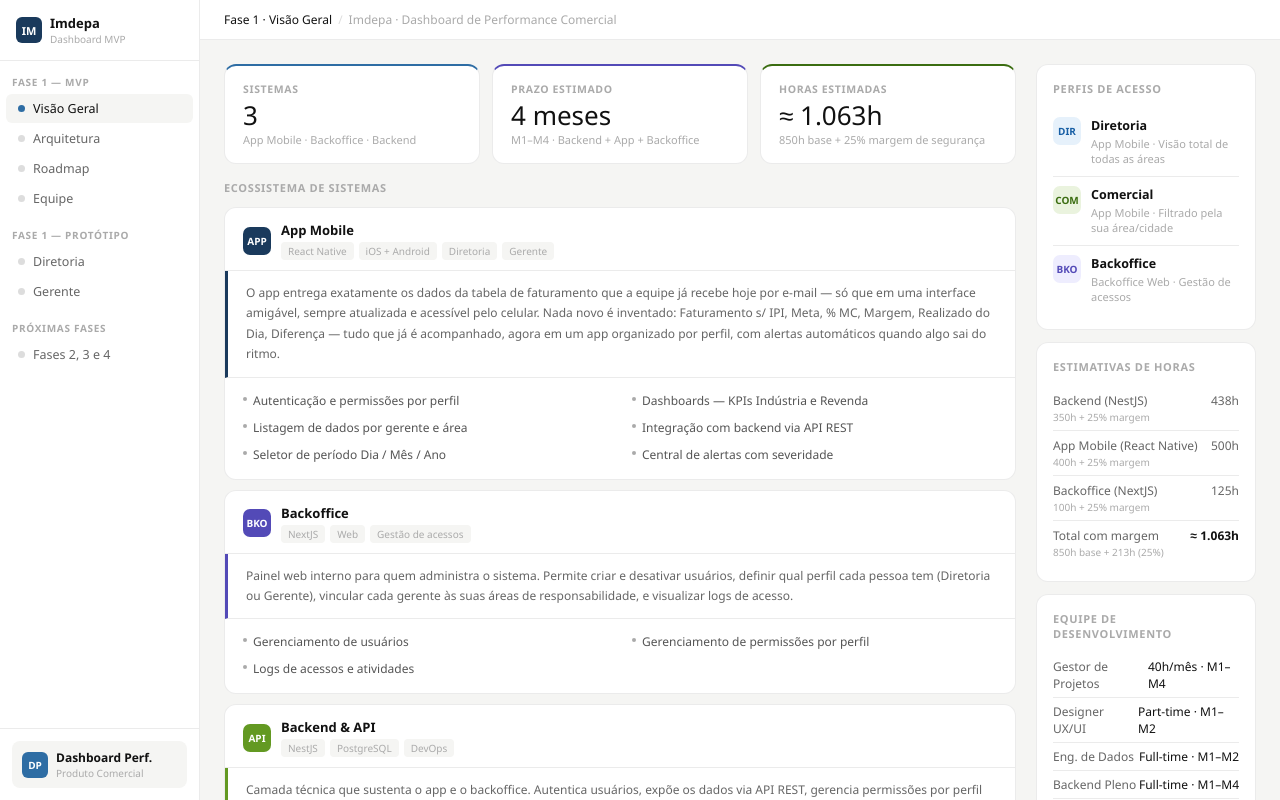
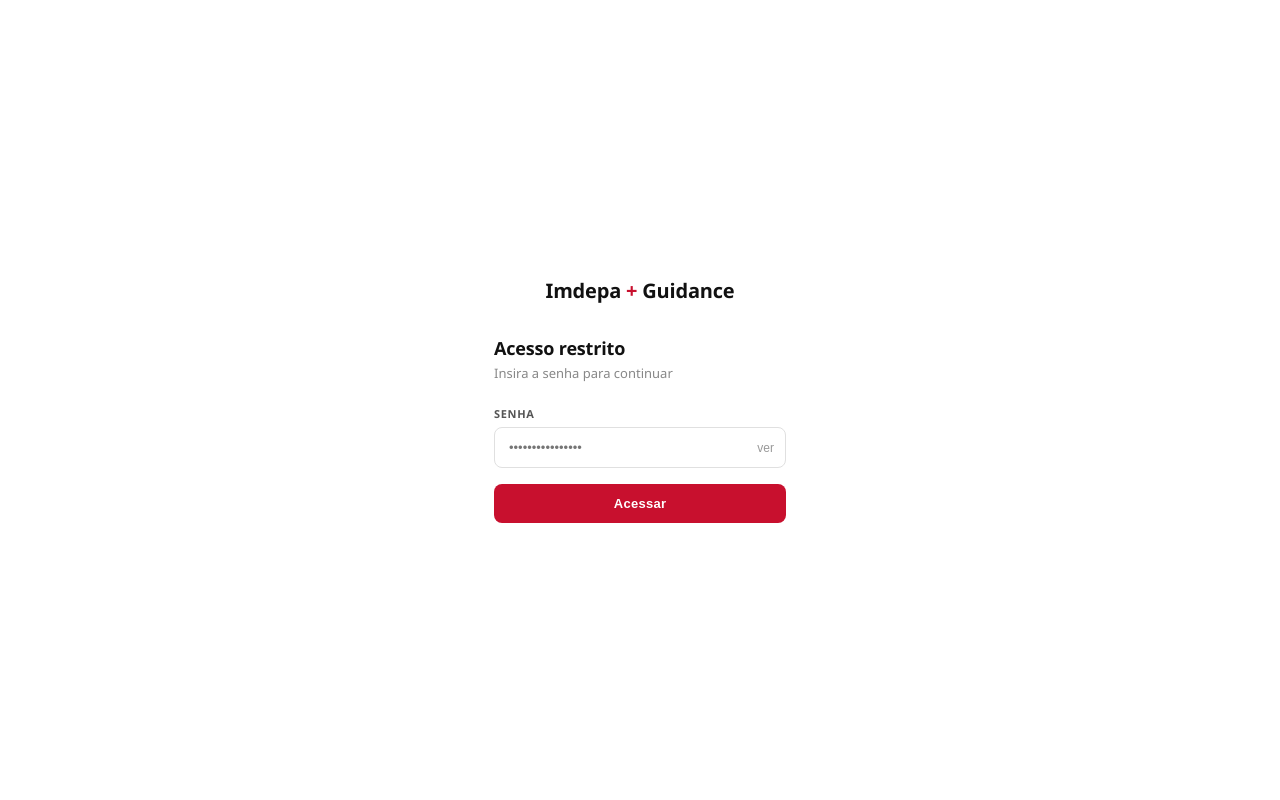
Before and after one commit to PedroSantosbji/Imdepa, a React (Vite) app: page / in a window 1280 px wide. Built offline with nearby package versions, Linux system fonts and the light colour scheme.

Commit message:
Update App.jsx

```diff
--- a/src/App.jsx
+++ b/src/App.jsx
@@ -71,7 +71,7 @@
   const metrics=[
     {label:"Sistemas",value:"3",sub:"App Mobile · Backoffice · Backend",accent:C.blue},
     {label:"Prazo Estimado",value:"4 meses",sub:"M1–M4 · Backend + App + Backoffice",accent:C.purple},
-    {label:"Horas Estimadas",value:"≈ 1.063h",sub:"850h base + 25% margem de segurança",accent:C.green},
+    {label:"Horas Estimadas",value:"≈ 1.063h",sub:"Backend · App Mobile · Backoffice",accent:C.green},
   ];
   const systems=[
     {
@@ -117,18 +117,31 @@
     {abbr:"BKO",name:"Backoffice", desc:"Backoffice Web · Gestão de acessos",             bg:C.purpleL,color:C.purple},
   ];
   return(
-    <div style={{flex:1,overflowY:"auto",padding:24,display:"flex",gap:20,alignItems:"flex-start"}}>
-      <div style={{flex:1,minWidth:0,display:"flex",flexDirection:"column",gap:16}}>
+    <div style={{flex:1,overflowY:"auto",padding:24,display:"flex",flexDirection:"column",gap:16}}>
+
+      {/* Métricas */}
       <div style={{display:"grid",gridTemplateColumns:"repeat(3,1fr)",gap:12}}>
-          {metrics.map(m=><div key={m.label} style={{...card(),padding:"16px 18px",borderTop:`2.5px solid ${m.accent}`}}><div style={lbl}>{m.label}</div><div style={big}>{m.value}</div><div style={sub}>{m.sub}</div></div>)}
-        </div>
-        <div><ST>Ecossistema de sistemas</ST>
+        {metrics.map(m=>(
+          <div key={m.label} style={{...card(),padding:"16px 18px",borderTop:`2.5px solid ${m.accent}`}}>
+            <div style={lbl}>{m.label}</div>
+            <div style={big}>{m.value}</div>
+            <div style={sub}>{m.sub}</div>
+          </div>
+        ))}
+      </div>
+
+      {/* Sistemas */}
+      <div>
+        <ST>Ecossistema de sistemas</ST>
         <div style={{display:"flex",flexDirection:"column",gap:10}}>
           {systems.map(s=>(
             <div key={s.abbr} style={card({overflow:"hidden"})}>
               <div style={{display:"flex",alignItems:"center",gap:10,padding:"13px 18px 10px",borderBottom:`0.5px solid ${C.border}`}}>
                 <div style={{width:28,height:28,borderRadius:7,background:s.bg,display:"flex",alignItems:"center",justifyContent:"center",fontSize:10,fontWeight:700,color:"#fff",flexShrink:0}}>{s.abbr}</div>
-                  <div><div style={{fontSize:13,fontWeight:600,color:C.text}}>{s.name}</div><div style={{display:"flex",gap:5,marginTop:3,flexWrap:"wrap"}}>{s.tags.map(t=><span key={t} style={pill(C.bg,C.hint)}>{t}</span>)}</div></div>
+                <div>
+                  <div style={{fontSize:13,fontWeight:600,color:C.text}}>{s.name}</div>
+                  <div style={{display:"flex",gap:5,marginTop:3,flexWrap:"wrap"}}>{s.tags.map(t=><span key={t} style={pill(C.bg,C.hint)}>{t}</span>)}</div>
+                </div>
               </div>
               <div style={{padding:"12px 18px",borderBottom:`0.5px solid ${C.border}`,fontSize:12,color:C.muted,lineHeight:1.7,borderLeft:`3px solid ${s.bg}`}}>
                 {s.desc}
@@ -138,17 +151,32 @@
           ))}
         </div>
       </div>
-      </div>
-      <div style={{width:220,minWidth:220,display:"flex",flexDirection:"column",gap:12}}>
-        <div style={{...card(),padding:16}}><ST>Perfis de acesso</ST>
-          {profiles.map((p,i)=><div key={p.abbr} style={{display:"flex",alignItems:"flex-start",gap:10,padding:"9px 0",borderBottom:i<profiles.length-1?`0.5px solid ${C.border}`:"none"}}><Badge a={p.abbr} bg={p.bg} color={p.color}/><div><div style={{fontSize:12.5,fontWeight:600,color:C.text,marginBottom:2}}>{p.name}</div><div style={{fontSize:11,color:C.hint,lineHeight:1.4}}>{p.desc}</div></div></div>)}
-        </div>
-        <div style={{...card(),padding:16}}><ST>Estimativas de horas</ST>
+
+      {/* Painéis inferiores em grid */}
+      <div style={{display:"grid",gridTemplateColumns:"1fr 1fr 1fr",gap:12}}>
+
+        {/* Perfis */}
+        <div style={{...card(),padding:16}}>
+          <ST>Perfis de acesso</ST>
+          {profiles.map((p,i)=>(
+            <div key={p.abbr} style={{display:"flex",alignItems:"flex-start",gap:10,padding:"9px 0",borderBottom:i<profiles.length-1?`0.5px solid ${C.border}`:"none"}}>
+              <Badge a={p.abbr} bg={p.bg} color={p.color}/>
+              <div>
+                <div style={{fontSize:12.5,fontWeight:600,color:C.text,marginBottom:2}}>{p.name}</div>
+                <div style={{fontSize:11,color:C.hint,lineHeight:1.4}}>{p.desc}</div>
+              </div>
+            </div>
+          ))}
+        </div>
+
+        {/* Estimativas */}
+        <div style={{...card(),padding:16}}>
+          <ST>Estimativas de horas</ST>
           {[
-            {l:"Backend (NestJS)",      v:"438h",     sub:"350h + 25% margem"},
-            {l:"App Mobile (React Native)", v:"500h", sub:"400h + 25% margem"},
-            {l:"Backoffice (NextJS)",   v:"125h",     sub:"100h + 25% margem"},
-            {l:"Total com margem",      v:"≈ 1.063h", sub:"850h base + 213h (25%)"},
+            {l:"Backend (NestJS)",           v:"438h",     sub:""},
+            {l:"App Mobile (React Native)",  v:"500h",     sub:""},
+            {l:"Backoffice (NextJS)",        v:"125h",     sub:""},
+            {l:"Total",                      v:"≈ 1.063h", sub:""},
           ].map((e,i,arr)=>(
             <div key={e.l} style={{display:"flex",justifyContent:"space-between",alignItems:"flex-start",fontSize:12,padding:"6px 0",borderBottom:i<arr.length-1?`0.5px solid ${C.border}`:"none"}}>
               <div><span style={{color:C.muted}}>{e.l}</span>{e.sub&&<div style={{fontSize:10,color:C.hint,marginTop:1}}>{e.sub}</div>}</div>
@@ -156,20 +184,24 @@
             </div>
           ))}
         </div>
-        <div style={{...card(),padding:16}}><ST>Equipe de desenvolvimento</ST>
+
+        {/* Equipe */}
+        <div style={{...card(),padding:16}}>
+          <ST>Equipe de desenvolvimento</ST>
           {[
-            {l:"Gestor de Projetos",    v:"40h/mês · M1–M4"},
-            {l:"Designer UX/UI",        v:"Part-time · M1–M2"},
-            {l:"Eng. de Dados",         v:"Full-time · M1–M2"},
-            {l:"Backend Pleno",         v:"Full-time · M1–M4"},
-            {l:"Front End/Mobile Pleno",v:"Full-time · M1–M4"},
+            {l:"Gestor de Projetos",     v:"40h/mês · M1–M4"},
+            {l:"Designer UX/UI",         v:"Part-time · M1–M2"},
+            {l:"Eng. de Dados",          v:"Full-time · M1–M2"},
+            {l:"Backend Pleno",          v:"Full-time · M1–M4"},
+            {l:"Front End/Mobile Pleno", v:"Full-time · M1–M4"},
           ].map((e,i,arr)=>(
             <div key={e.l} style={{display:"flex",justifyContent:"space-between",fontSize:12,padding:"5px 0",borderBottom:i<arr.length-1?`0.5px solid ${C.border}`:"none"}}>
               <span style={{color:C.muted}}>{e.l}</span>
-              <span style={{color:C.text,fontWeight:500}}>{e.v}</span>
-            </div>
-          ))}
-        </div>
+              <span style={{color:C.text,fontWeight:500,flexShrink:0,marginLeft:8,textAlign:"right"}}>{e.v}</span>
+            </div>
+          ))}
+        </div>
+
       </div>
     </div>
   );
@@ -1481,10 +1513,109 @@
 
 
 // ═══════════════════════════════════════════════════════════════════════════════
+// PAGE: LOGIN
+// ═══════════════════════════════════════════════════════════════════════════════
+function PageLogin({onLogin}){
+  const [senha,setSenha]=useState("");
+  const [erro,setErro]=useState(false);
+  const [mostrar,setMostrar]=useState(false);
+
+  function tentar(){
+    if(senha==="imdepa_e_guidance"){
+      onLogin();
+    } else {
+      setErro(true);
+      setSenha("");
+      setTimeout(()=>setErro(false),2500);
+    }
+  }
+
+  return(
+    <div style={{
+      display:"flex",alignItems:"center",justifyContent:"center",
+      height:"100vh",width:"100%",
+      fontFamily:"'DM Sans','Segoe UI',sans-serif",
+      backgroundColor:"#FFFFFF",
+    }}>
+      <div style={{width:"100%",maxWidth:340,padding:"0 24px",textAlign:"center"}}>
+
+        {/* Brand */}
+        <div style={{marginBottom:32}}>
+          <div style={{fontSize:20,fontWeight:800,color:"#111",letterSpacing:"-0.01em"}}>
+            Imdepa <span style={{color:"#C8102E"}}>+</span> Guidance
+          </div>
+        </div>
+
+        <div style={{marginBottom:24,textAlign:"left"}}>
+          <div style={{fontSize:18,fontWeight:700,color:"#111",marginBottom:4,letterSpacing:"-0.01em"}}>Acesso restrito</div>
+          <div style={{fontSize:13,color:"#888"}}>Insira a senha para continuar</div>
+        </div>
+
+        <div style={{textAlign:"left"}}>
+          <div style={{marginBottom:12}}>
+            <div style={{fontSize:11,fontWeight:600,color:"#555",textTransform:"uppercase",letterSpacing:"0.06em",marginBottom:6}}>Senha</div>
+            <div style={{position:"relative"}}>
+              <input
+                type={mostrar?"text":"password"}
+                value={senha}
+                onChange={e=>{setSenha(e.target.value);setErro(false);}}
+                placeholder="••••••••••••••••"
+                autoFocus
+                onKeyDown={e=>e.key==="Enter"&&tentar()}
+                style={{
+                  width:"100%",padding:"12px 48px 12px 14px",
+                  borderRadius:8,fontSize:13,
+                  backgroundColor:"#fff",
+                  border:`1.5px solid ${erro?"#C8102E":"#E0E0E0"}`,
+                  color:"#111",outline:"none",boxSizing:"border-box",
+                }}
+              />
+              <button onClick={()=>setMostrar(v=>!v)} style={{
+                position:"absolute",right:12,top:"50%",transform:"translateY(-50%)",
+                background:"none",border:"none",cursor:"pointer",
+                fontSize:12,color:"#999",padding:0,
+              }}>
+                {mostrar?"ocultar":"ver"}
+              </button>
+            </div>
+          </div>
+
+          {erro&&(
+            <div style={{
+              padding:"8px 12px",borderRadius:7,marginBottom:12,
+              backgroundColor:"#FDECEA",border:"1px solid #F5C0BB",
+              fontSize:12,color:"#C8102E",fontWeight:500,
+            }}>
+              Senha incorreta. Tente novamente.
+            </div>
+          )}
+
+          <button
+            onClick={tentar}
+            style={{
+              width:"100%",padding:"12px",marginTop:4,borderRadius:8,border:"none",
+              backgroundColor:"#C8102E",color:"#fff",
+              fontSize:13,fontWeight:700,cursor:"pointer",letterSpacing:"0.02em",
+            }}
+          >
+            Acessar
+          </button>
+        </div>
+
+      </div>
+    </div>
+  );
+}
+
+// ═══════════════════════════════════════════════════════════════════════════════
 // ROOT
 // ═══════════════════════════════════════════════════════════════════════════════
 export default function ImdepaApp(){
+  const [auth,setAuth]=useState(false);
   const [active,setActive]=useState("overview");
+
+  if(!auth) return <PageLogin onLogin={()=>setAuth(true)}/>;
+
   const pages={
     overview:<PageOverview/>,
     architecture:<PageArchitecture/>,
```
Lines whose indentation alone changed are shown as unchanged.
